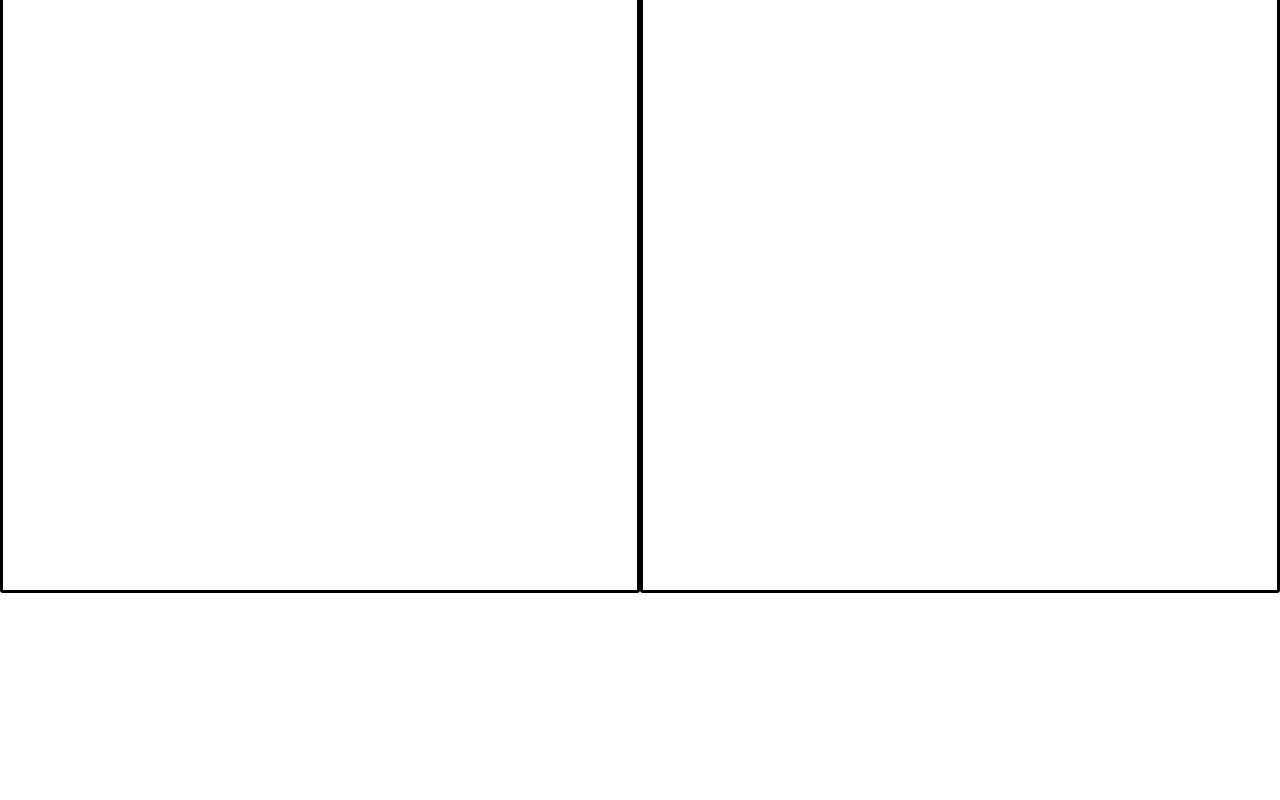
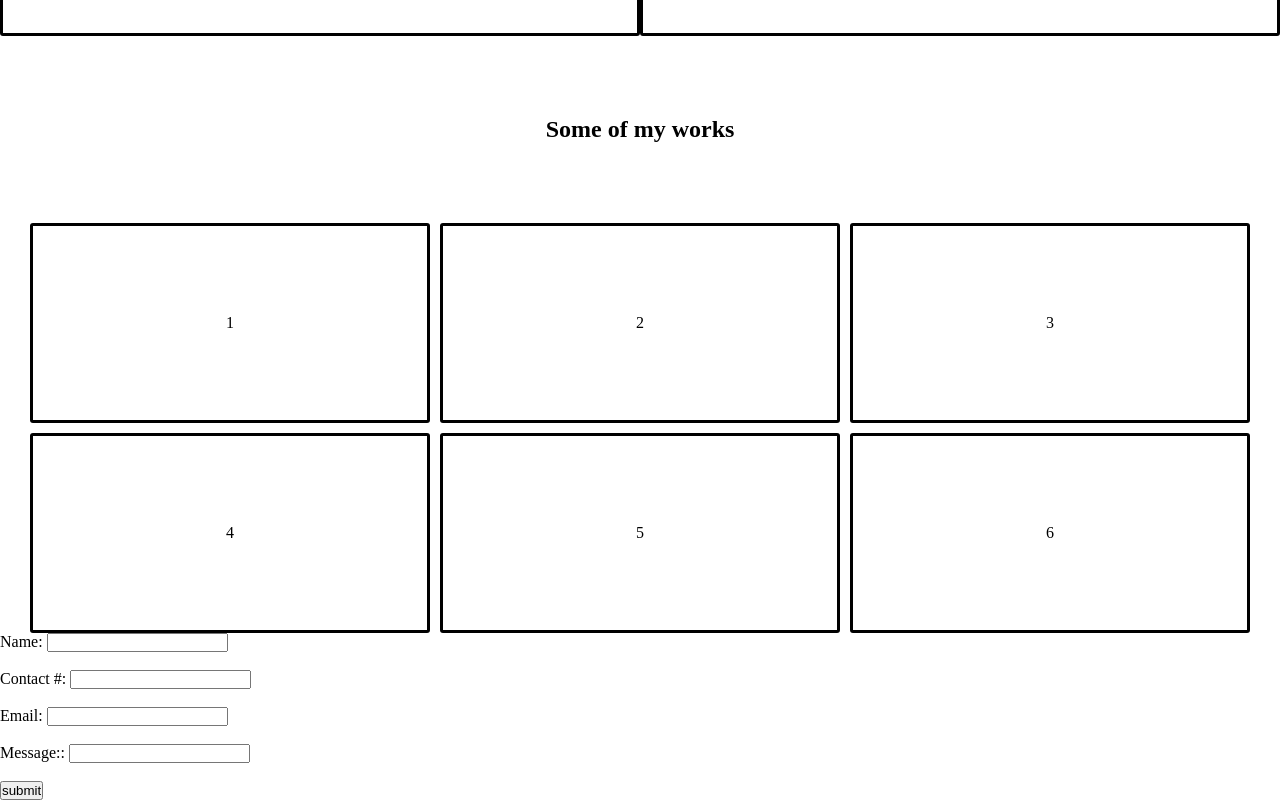
Before and after one commit to Ashl3y05/My_Portfolio, a plain HTML site: page index.html in a window 1280 px wide. Shown: the part 1564-2364 px from the top of the page. Before the commit the page ends 2197 px from the top, so only its background shows below. Drawn offline with Linux system fonts and the light colour scheme.

Commit message:
Added contact me section

```diff
--- a/css/style.css
+++ b/css/style.css
@@ -59,7 +59,7 @@
     align-items: center;
 }
 .about-me div {
-    height: 90vh;
+    height: 100vh;
     width: 90vh;
     border-color: black;
     border-style: solid;
--- a/index.html
+++ b/index.html
@@ -15,6 +15,10 @@
         <div class="right">
         </div>
     </div>
+    <div class="about-me">
+        <div class="about-left">Left</div>
+        <div class="about-right">Right</div>
+    </div>
     <div class="project-page">
         <div class="project-title"><h2>Some of my works</h2></div>
         <div class="project-containers">
@@ -26,9 +30,18 @@
             <div class="project-box">6</div>
         </div>
     </div>
-    <div class="about-me">
-        <div class="about-left">Left</div>
-        <div class="about-right">Right</div>
+    <div class="contact-me">
+        <form action="/contact" method="POST">
+            <label for="name">Name:</label>
+            <input type="text" name="name" required><br><br>
+            <label for="number" name="number">Contact #:</label>
+            <input type="number" name="number" required><br><br>
+            <label for="email" name="email">Email:</label>
+            <input type="email" name="email" required><br><br>
+            <label for="message" name="message">Message::</label>
+            <input type="textarea" name="message" required><br><br>
+            <input type="submit" value="submit">
+        </form>
     </div>
 </body>
 </html>
```
